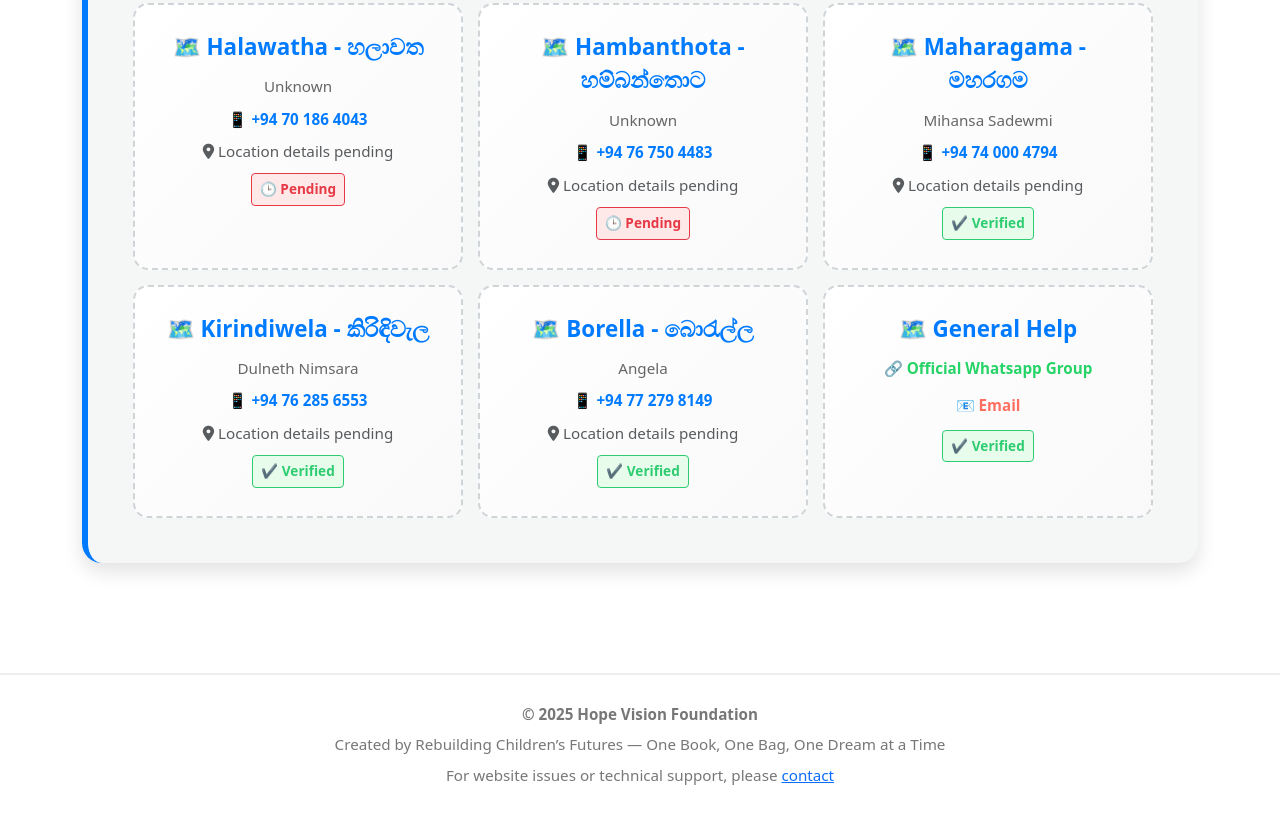
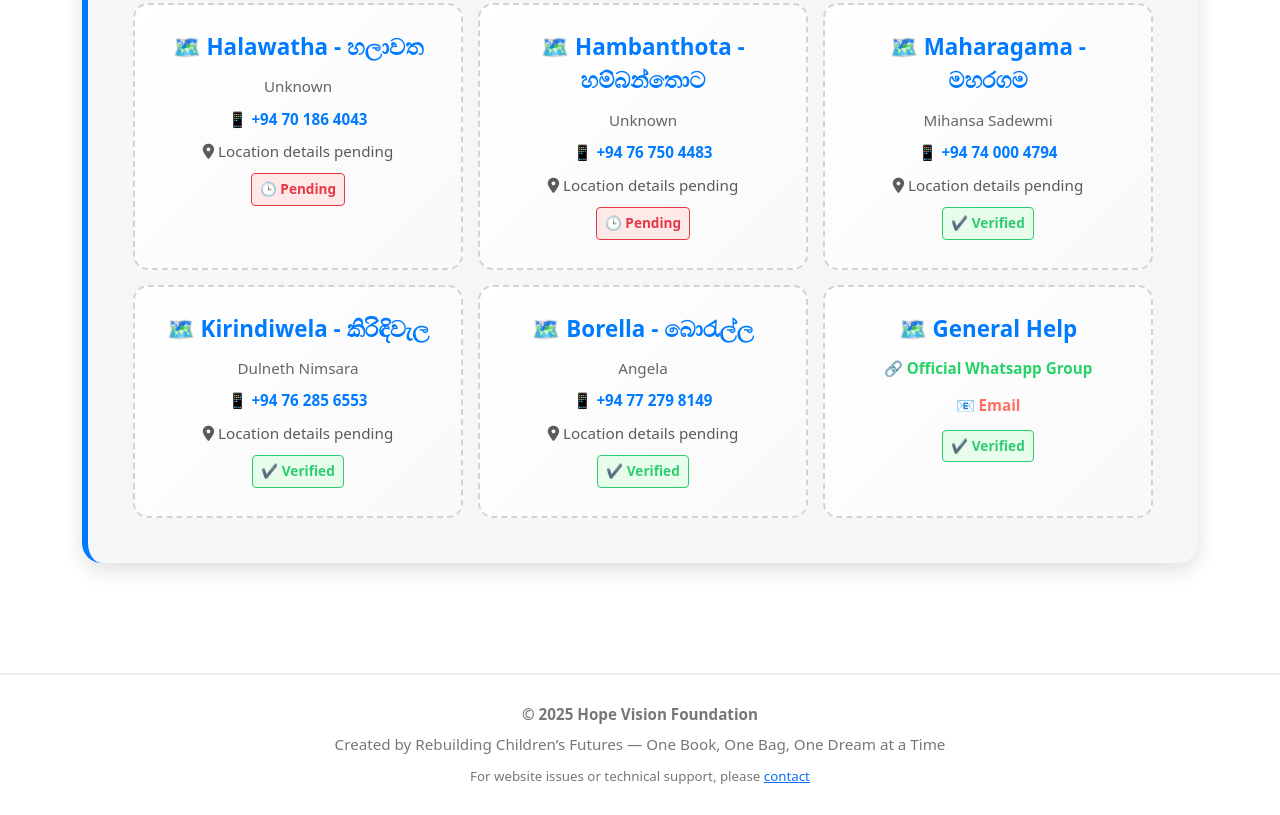
Before and after one commit to nimanwijerathna/Hope-Vision-Foundation, a plain HTML site: page index.html in a window 1280 px wide. Shown: the part 5164-5979 px from the top of the page. Drawn offline with nearby package versions, Linux system fonts and the light colour scheme.

Commit message:
Website technical support part added(2)

```diff
--- a/index.html
+++ b/index.html
@@ -115,7 +115,7 @@
 <footer>
     <p><strong>© 2025 Hope Vision Foundation</strong></p>
     <p>Created by Rebuilding Children’s Futures — One Book, One Bag, One Dream at a Time</p>
-    <p>For website issues or technical support, please <a href="mailto:infonovassoftwaresolutions@gmail.com">contact</a></p>
+    <small>For website issues or technical support, please <a href="mailto:infonovassoftwaresolutions@gmail.com">contact</a></small>
 </footer>
 
 <script src="https://cdn.jsdelivr.net/npm/bootstrap@5.3.3/dist/js/bootstrap.bundle.min.js"
```
